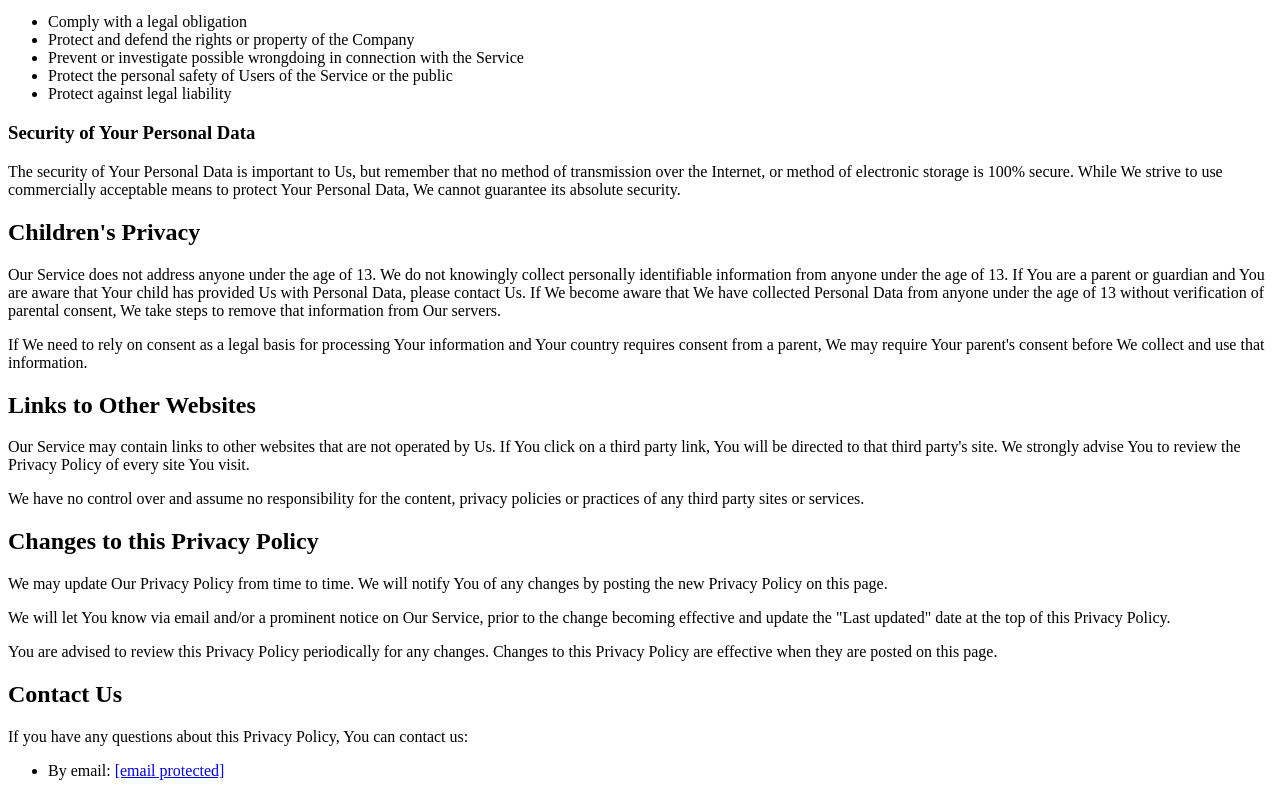
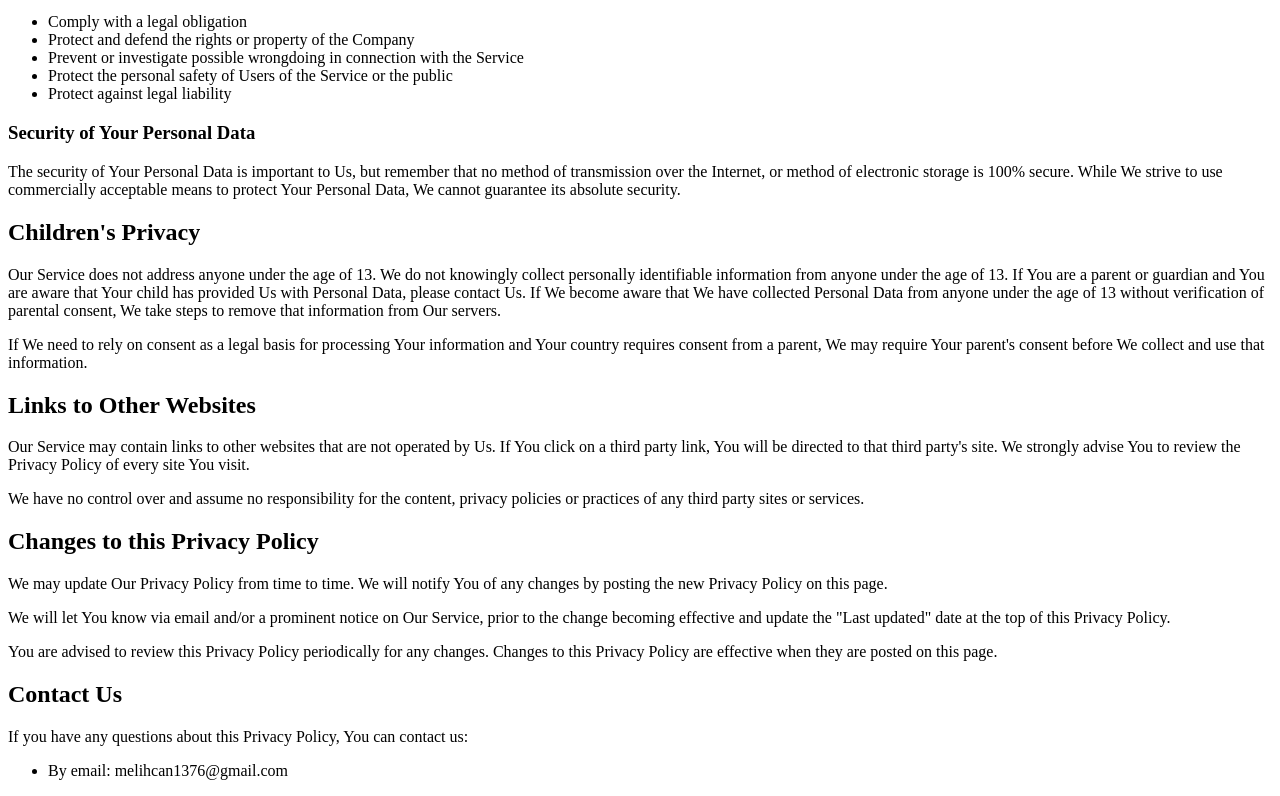
Before and after one commit to l1qu1c1ty/PrivacyPolicy, a plain HTML site: page index.html in a window 1280 px wide. Shown: the part 2766-3562 px from the top of the page. Drawn offline with Linux system fonts and the light colour scheme.

Commit message:
Update index.html

```diff
--- a/index.html
+++ b/index.html
@@ -132,5 +132,5 @@
 <h2>Contact Us</h2>
 <p>If you have any questions about this Privacy Policy, You can contact us:</p>
 <ul>
-<li>By email: <a href="/cdn-cgi/l/email-protection" class="__cf_email__" data-cfemail="066b636a6f6e6567683735313046616b676f6a2865696b">[email&#160;protected]</a></li>
+<li>By email: melihcan1376@gmail.com</li>
 </ul><script data-cfasync="false" src="/cdn-cgi/scripts/5c5dd728/cloudflare-static/email-decode.min.js"></script>
```
